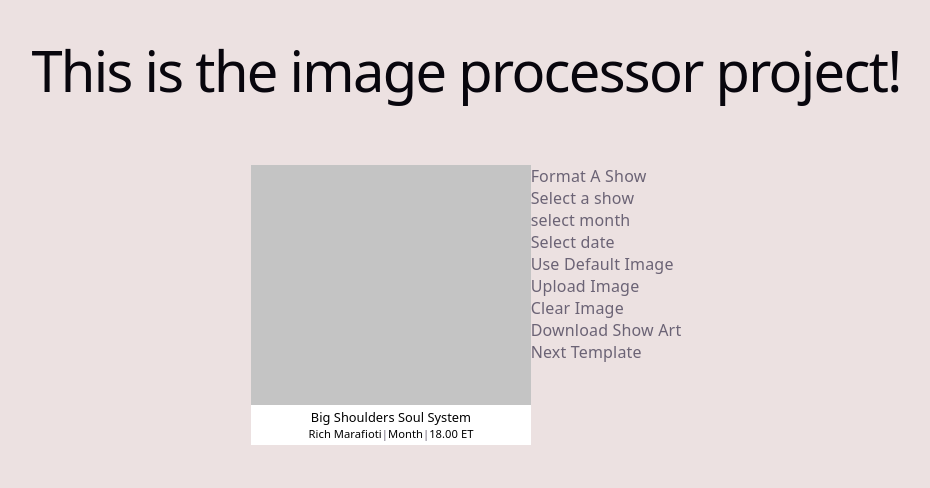
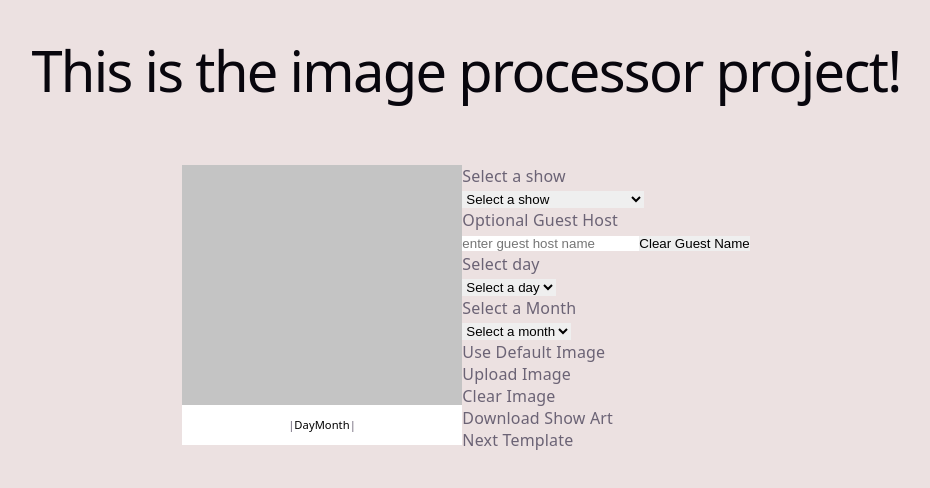
Before and after one commit to rmarafioti/image_processor, a React (Vite) app: page / in a window 1280 px wide. Shown: the top 488 px of the page, without its empty margins (174-1104 px from the left). Built offline with nearby package versions, Linux system fonts and the light colour scheme.

Commit message:
feat: add selects and functionality to dynamically change show data

```diff
--- a/src/App.jsx
+++ b/src/App.jsx
@@ -1,13 +1,47 @@
-/*import { useState } from "react";*/
+import { useState } from "react";
 import styles from "./landing_page.module.css";
 
 export default function App() {
-  const shows = {
-    show_name: "Big Shoulders Soul System",
-    host_name: "Rich Marafioti",
-    time: "18.00 ET",
-    frequency: "monthly",
+  const formInitialState = {
+    show: "",
+    month_name: "",
+    day: "",
+    guest_host: "",
   };
+
+  const [formState, setFormState] = useState(formInitialState);
+
+  const handleFormChange = (e) => {
+    const { name, value } = e.target;
+    setFormState((prev) => ({ ...prev, [name]: value }));
+  };
+
+  const handleClearGuestHost = () => {
+    setFormState((prev) => ({ ...prev, guest_host: "" }));
+  };
+
+  const shows = [
+    {
+      id: 1,
+      show_name: "Test Show",
+      host_name: "Jerry Seinfeld",
+      time: "12.00 ET",
+      frequency: "weekly",
+    },
+    {
+      id: 2,
+      show_name: "Big Shoulders Soul System",
+      host_name: "Rich Marafioti",
+      time: "18.00 ET",
+      frequency: "monthly",
+    },
+  ];
+
+  const selectedShow = shows.find((show) => show.id === Number(formState.show));
+
+  const days = Array.from({ length: 31 }, (_, i) =>
+    String(i + 1).padStart(2, "0"),
+  );
 
   const months = [
     "Jan",
@@ -32,27 +66,83 @@ export default function App() {
           <section className={styles.image_container_wrapper}>
             <div className={styles.image_container}>
               <div className={styles.template_bar}>
-                <p className={styles.text}>{shows.show_name}</p>
+                <p className={styles.text}>{selectedShow?.show_name}</p>
                 <div className={styles.show_info_container}>
-                  <p className={styles.show_info}>{shows.host_name}</p>
+                  <p className={styles.show_info}>
+                    {formState.guest_host || selectedShow?.host_name}
+                  </p>
                   <p>&#124;</p>
-                  {shows.frequency === "monthly" ? (
+                  {selectedShow?.frequency === "monthly" ? (
                     " "
                   ) : (
-                    <p className={styles.show_info}>Day</p>
+                    <p className={styles.show_info}>{formState.day || "Day"}</p>
                   )}
-                  <p className={styles.show_info}>Month</p>
+                  <p className={styles.show_info}>
+                    {formState.month_name || "Month"}
+                  </p>
                   <p>&#124;</p>
-                  <p className={styles.show_info}>{shows.time}</p>
+                  <p className={styles.show_info}>{selectedShow?.time}</p>
                 </div>
               </div>
             </div>
           </section>
           <section>
-            <p>Format A Show</p>
             <p>Select a show</p>
-            <p>select month</p>
-            <p>Select date</p>
+            <select
+              className={styles.timeForm}
+              name="show"
+              value={formState.show}
+              aria-label="users_selected_show"
+              onChange={handleFormChange}
+            >
+              <option value="">Select a show</option>
+              {shows.map((show) => (
+                <option key={show.id} value={show.id}>
+                  {show.show_name}
+                </option>
+              ))}
+            </select>
+            <p>Optional Guest Host</p>
+            <input
+              className={styles.form}
+              type="text"
+              name="guest_host"
+              aria-label="guest_host"
+              value={formState.guest_host}
+              onChange={handleFormChange}
+              placeholder="enter guest host name"
+            />
+            <button onClick={handleClearGuestHost}>Clear Guest Name</button>
+            <p>Select day</p>
+            <select
+              className={styles.timeForm}
+              name="day"
+              value={formState.day}
+              aria-label="users_selected_day"
+              onChange={handleFormChange}
+            >
+              <option value="">Select a day</option>
+              {days.map((day, index) => (
+                <option key={index} value={day}>
+                  {day}
+                </option>
+              ))}
+            </select>
+            <p>Select a Month</p>
+            <select
+              className={styles.timeForm}
+              name="month_name"
+              value={formState.month_name}
+              aria-label="users_selected_month"
+              onChange={handleFormChange}
+            >
+              <option value="">Select a month</option>
+              {months.map((month, index) => (
+                <option key={index} value={month}>
+                  {month}
+                </option>
+              ))}
+            </select>
             <p>Use Default Image</p>
             <p>Upload Image</p>
             <p>Clear Image</p>
```
